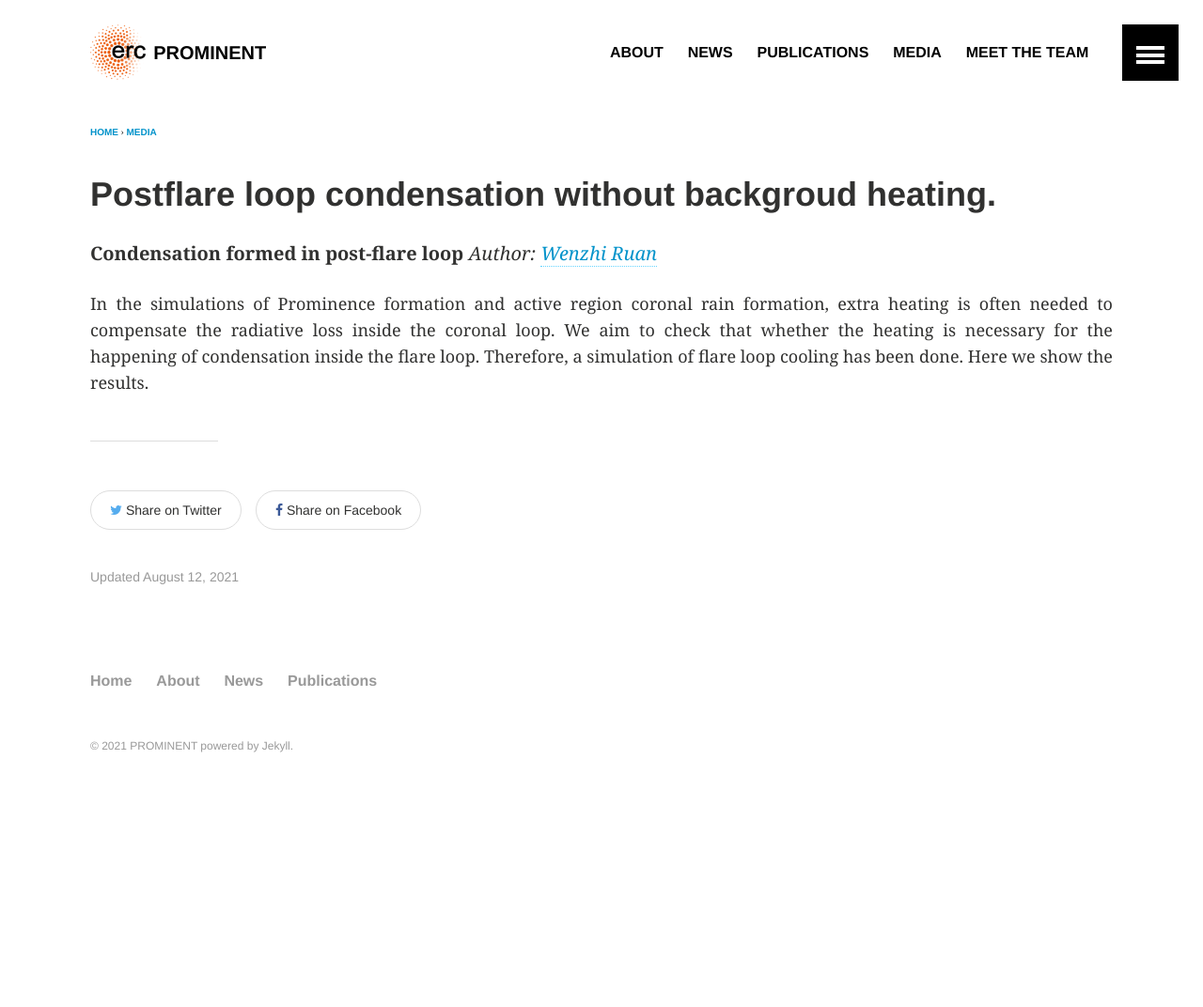
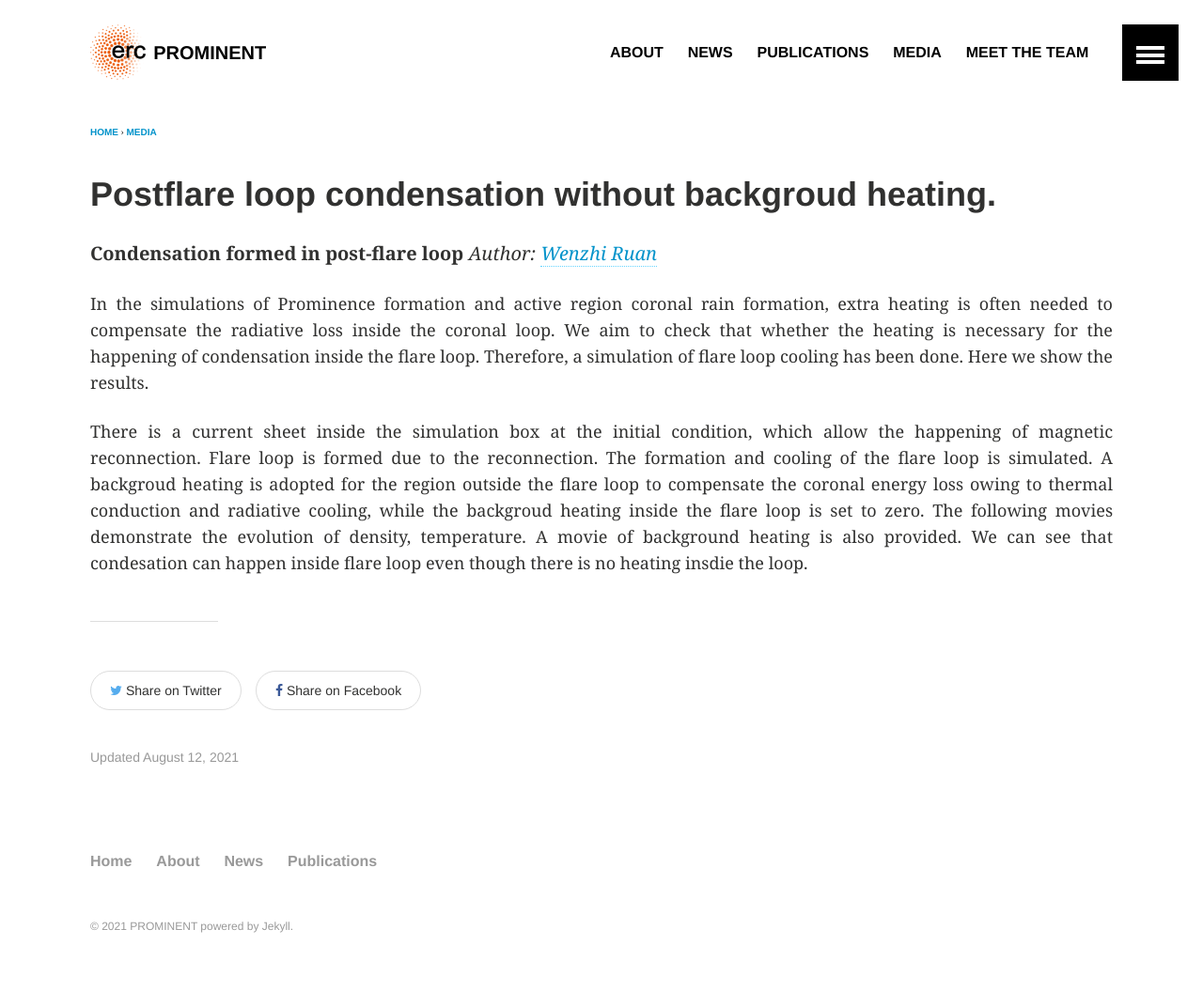
Before and after one commit to erc-prominent/erc-prominent.github.io, a Jekyll site: the page built from _posts/media/2021-08-12-Ruan.md, in a window 1280 px wide. Shown: the whole page at 94% size. Built offline with Jekyll 4.4.1, drawn with Linux system fonts in a browser that asks for light colours; before the commit the page ends 900 px from its top, so only the background shows below that.

Commit message:
update item Postflare loop condensation without backgroud heating.

```diff
--- a/_posts/media/2021-08-12-Ruan.md
+++ b/_posts/media/2021-08-12-Ruan.md
@@ -15,3 +15,6 @@ image:
 
 
 In the simulations of Prominence formation and active region coronal rain formation, extra heating is often needed to compensate the radiative loss inside the coronal loop. We aim to check that whether the heating is necessary for the happening of condensation inside the flare loop. Therefore, a simulation of flare loop cooling has been done. Here we show the results.
+
+
+There is a current sheet inside the simulation box at the initial condition, which allow the happening of magnetic reconnection. Flare loop is formed due to the reconnection. The formation and cooling of the flare loop is simulated. A backgroud heating is adopted for the region outside the flare loop to compensate the coronal energy loss owing to thermal conduction and radiative cooling, while the backgroud heating inside the flare loop is set to zero. The following movies demonstrate the evolution of density, temperature. A movie of background heating is also provided. We can see that condesation can happen inside flare loop even though there is no heating insdie the loop.
```
